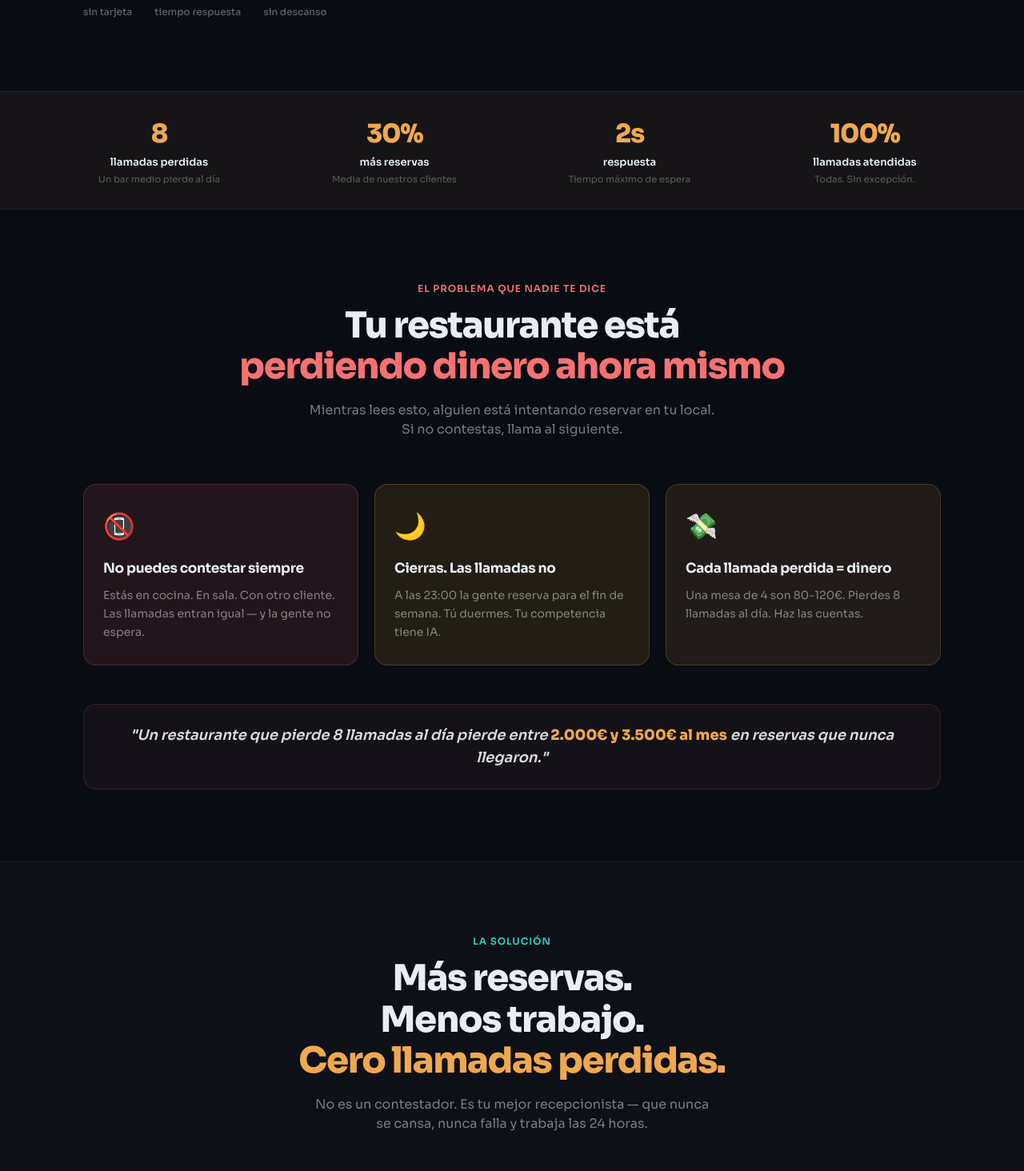
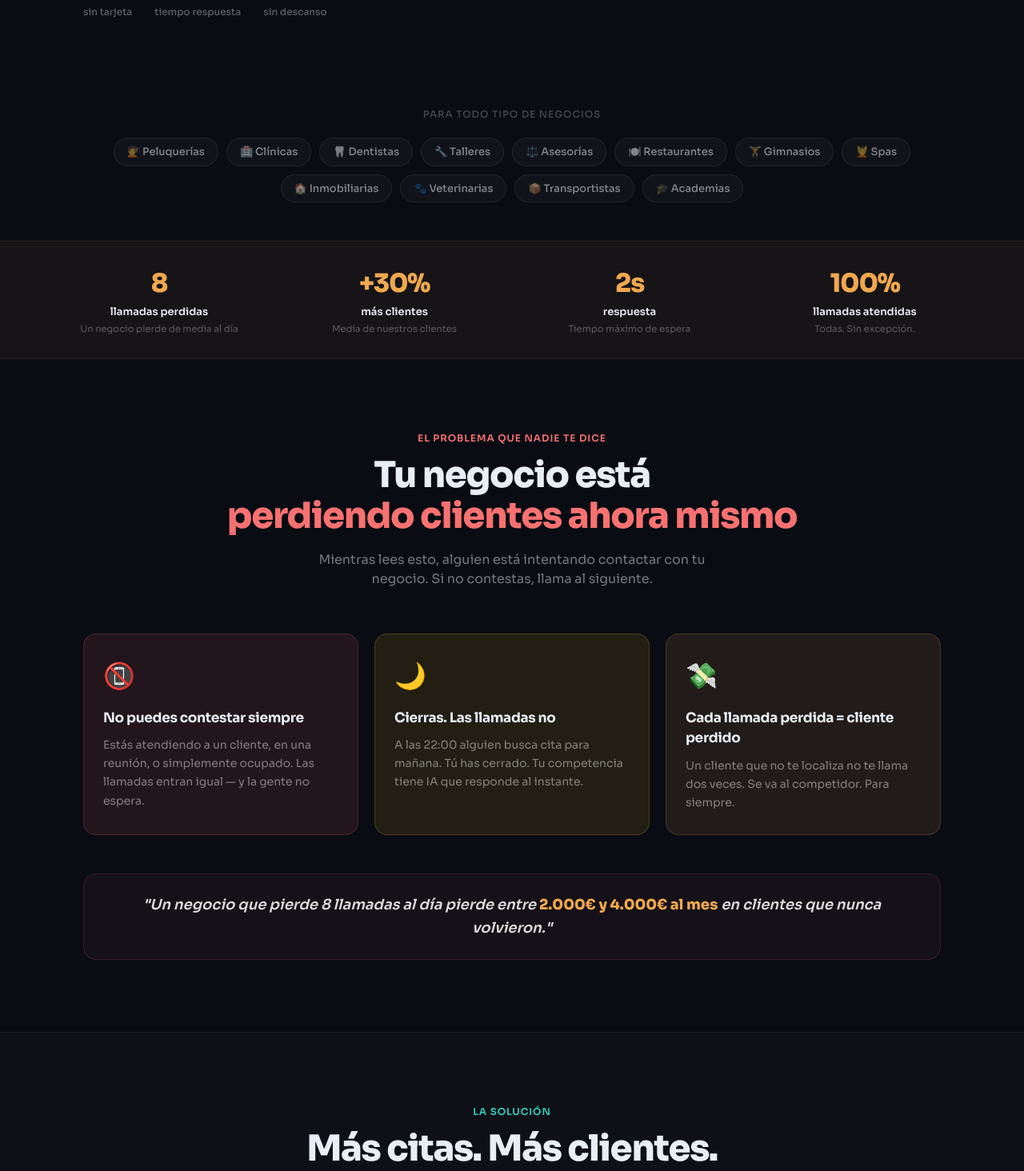
Before and after one commit to infohorizonstudioo-spec/restaurante-ai, a Next.js app: page / in a window 1280 px wide. Shown: the part 686-2150 px from the top of the page at 80% size. Built offline with nearby package versions, Linux system fonts and the light colour scheme.

Commit message:
landing: multisector - no solo restaurantes

```diff
--- a/src/app/page.tsx
+++ b/src/app/page.tsx
@@ -4,13 +4,13 @@ import Link from 'next/link'
 
 /* ─── LIVE NOTIFICATION FEED ─── */
 const NOTIFICATIONS = [
-  { icon:'📞', color:'#2DD4BF', msg:'Llamada entrante — Mesa para 4 el viernes', sub:'hace 2s' },
-  { icon:'✅', color:'#4ADE80', msg:'Reserva confirmada — García · Sábado 21:00', sub:'hace 8s' },
-  { icon:'🍽️', color:'#F0A84E', msg:'Pedido registrado — Mesa 3 · 47€', sub:'hace 15s' },
-  { icon:'📞', color:'#2DD4BF', msg:'Llamada entrante — Cumpleaños 8 personas', sub:'hace 22s' },
-  { icon:'✅', color:'#4ADE80', msg:'Reserva confirmada — López · Domingo 14:00', sub:'hace 31s' },
-  { icon:'🍽️', color:'#F0A84E', msg:'Pedido registrado — Mesa 7 · 82€', sub:'hace 40s' },
-  { icon:'📞', color:'#2DD4BF', msg:'Llamada entrante — Reserva terraza 2 pax', sub:'hace 55s' },
+  { icon:'📞', color:'#2DD4BF', msg:'Llamada entrante — Cita corte y color mañana', sub:'hace 2s' },
+  { icon:'✅', color:'#4ADE80', msg:'Cita confirmada — García · Viernes 11:00', sub:'hace 8s' },
+  { icon:'📋', color:'#F0A84E', msg:'Consulta registrada — Clínica · Revisión anual', sub:'hace 15s' },
+  { icon:'📞', color:'#2DD4BF', msg:'Llamada entrante — Presupuesto instalación AC', sub:'hace 22s' },
+  { icon:'✅', color:'#4ADE80', msg:'Reserva confirmada — López · Lunes 10:00', sub:'hace 31s' },
+  { icon:'🔧', color:'#A78BFA', msg:'Servicio agendado — Taller · Revisión ITV', sub:'hace 40s' },
+  { icon:'📞', color:'#2DD4BF', msg:'Llamada entrante — Asesoría fiscal autónomo', sub:'hace 55s' },
 ]
 
 function LiveFeed() {
@@ -53,12 +53,12 @@ function LiveFeed() {
 
 /* ─── LIVE CALL SIMULATION ─── */
 const CALL_STEPS = [
-  { who:'client', text:'Buenas, quería reservar mesa para mañana.' },
-  { who:'agent',  text:'¡Buenas! ¿Para cuántas personas y a qué hora?' },
-  { who:'client', text:'Para 4, sobre las 21:00.' },
-  { who:'agent',  text:'¿Prefiere terraza o interior?' },
-  { who:'client', text:'Terraza si hay.' },
-  { who:'confirm',text:'✓ Reserva creada · Mañana 21:00 · 4 personas · Terraza' },
+  { who:'client', text:'Buenas, quería pedir cita para esta semana.' },
+  { who:'agent',  text:'¡Hola! ¿Para qué servicio y qué día le viene mejor?' },
+  { who:'client', text:'Para el jueves, cualquier hora de mañana.' },
+  { who:'agent',  text:'Tengo disponible el jueves a las 10:30. ¿Le va bien?' },
+  { who:'client', text:'Perfecto, sí.' },
+  { who:'confirm',text:'✓ Cita confirmada · Jueves 10:30 · Registrada en el panel' },
 ]
 function CallSim() {
   const [shown, setShown] = useState<number[]>([])
@@ -187,7 +187,7 @@ export default function HomePage() {
             <span style={{background:'linear-gradient(135deg,#F0A84E,#FBBF24)',WebkitBackgroundClip:'text',WebkitTextFillColor:'transparent',backgroundClip:'text'}}>es dinero perdido</span>
           </h1>
           <p style={{fontSize:17,color:C.muted,lineHeight:1.75,marginBottom:16,maxWidth:500}}>
-            Tu restaurante recibe llamadas cuando estás ocupado, cuando cierras, o cuando no puedes contestar. <strong style={{color:C.text}}>Cada una es un cliente que se va.</strong>
+            Tu negocio recibe llamadas cuando estás ocupado, cuando cierras, o cuando no puedes contestar. <strong style={{color:C.text}}>Cada una es un cliente que se va.</strong>
           </p>
           <p style={{fontSize:15,color:'rgba(255,255,255,0.35)',marginBottom:40}}>
             Reservo.AI responde en menos de 2 segundos. Siempre.
@@ -255,12 +255,28 @@ export default function HomePage() {
         </div>
       </section>
 
+      {/* ── SECTORES ── */}
+      <div style={{padding:'20px clamp(16px,5vw,64px) 48px',maxWidth:1200,margin:'0 auto'}}>
+        <p style={{textAlign:'center',fontSize:12,color:'rgba(255,255,255,0.25)',letterSpacing:'0.08em',fontWeight:500,marginBottom:20}}>PARA TODO TIPO DE NEGOCIOS</p>
+        <div style={{display:'flex',flexWrap:'wrap',gap:10,justifyContent:'center'}}>
+          {[
+            '💇 Peluquerías','🏥 Clínicas','🦷 Dentistas','🔧 Talleres',
+            '⚖️ Asesorías','🍽️ Restaurantes','🏋️ Gimnasios','💆 Spas',
+            '🏠 Inmobiliarias','🐾 Veterinarias','📦 Transportistas','🎓 Academias',
+          ].map(s=>(
+            <div key={s} style={{background:'rgba(255,255,255,0.03)',border:'1px solid rgba(255,255,255,0.07)',borderRadius:20,padding:'7px 16px',fontSize:13,color:'rgba(255,255,255,0.5)',fontWeight:500,whiteSpace:'nowrap'}}>
+              {s}
+            </div>
+          ))}
+        </div>
+      </div>
+
       {/* ── STATS BAR ── */}
       <div style={{background:'rgba(240,168,78,0.05)',borderTop:'1px solid rgba(240,168,78,0.1)',borderBottom:'1px solid rgba(240,168,78,0.1)',padding:'28px clamp(16px,5vw,64px)'}}>
         <div style={{maxWidth:1200,margin:'0 auto',display:'grid',gridTemplateColumns:'repeat(4,1fr)',gap:24,textAlign:'center'}}>
           {[
-            {n:'8', s:'llamadas perdidas', t:'Un bar medio pierde al día'},
-            {n:'30%', s:'más reservas', t:'Media de nuestros clientes'},
+            {n:'8', s:'llamadas perdidas', t:'Un negocio pierde de media al día'},
+            {n:'+30%', s:'más clientes', t:'Media de nuestros clientes'},
             {n:'2s', s:'respuesta', t:'Tiempo máximo de espera'},
             {n:'100%', s:'llamadas atendidas', t:'Todas. Sin excepción.'},
           ].map(({n,s,t})=>(
@@ -278,16 +294,16 @@ export default function HomePage() {
         <div style={{textAlign:'center',marginBottom:56}}>
           <p style={{fontSize:12,fontWeight:600,color:C.red,letterSpacing:'0.08em',marginBottom:12}}>EL PROBLEMA QUE NADIE TE DICE</p>
           <h2 style={{fontSize:'clamp(28px,3.5vw,46px)',fontWeight:800,letterSpacing:'-0.03em',lineHeight:1.15,marginBottom:16}}>
-            Tu restaurante está<br/>
-            <span style={{color:C.red}}>perdiendo dinero ahora mismo</span>
+            Tu negocio está<br/>
+            <span style={{color:C.red}}>perdiendo clientes ahora mismo</span>
           </h2>
-          <p style={{fontSize:16,color:C.muted,maxWidth:520,margin:'0 auto'}}>Mientras lees esto, alguien está intentando reservar en tu local. Si no contestas, llama al siguiente.</p>
+          <p style={{fontSize:16,color:C.muted,maxWidth:520,margin:'0 auto'}}>Mientras lees esto, alguien está intentando contactar con tu negocio. Si no contestas, llama al siguiente.</p>
         </div>
         <div style={{display:'grid',gridTemplateColumns:'repeat(3,1fr)',gap:20}} className="prob-grid">
           {[
-            {icon:'📵',title:'No puedes contestar siempre',body:'Estás en cocina. En sala. Con otro cliente. Las llamadas entran igual — y la gente no espera.',color:'rgba(248,113,113,0.1)',bc:'rgba(248,113,113,0.2)'},
-            {icon:'🌙',title:'Cierras. Las llamadas no',body:'A las 23:00 la gente reserva para el fin de semana. Tú duermes. Tu competencia tiene IA.',color:'rgba(251,191,36,0.1)',bc:'rgba(251,191,36,0.2)'},
-            {icon:'💸',title:'Cada llamada perdida = dinero',body:'Una mesa de 4 son 80-120€. Pierdes 8 llamadas al día. Haz las cuentas.',color:'rgba(240,168,78,0.1)',bc:'rgba(240,168,78,0.2)'},
+            {icon:'📵',title:'No puedes contestar siempre',body:'Estás atendiendo a un cliente, en una reunión, o simplemente ocupado. Las llamadas entran igual — y la gente no espera.',color:'rgba(248,113,113,0.1)',bc:'rgba(248,113,113,0.2)'},
+            {icon:'🌙',title:'Cierras. Las llamadas no',body:'A las 22:00 alguien busca cita para mañana. Tú has cerrado. Tu competencia tiene IA que responde al instante.',color:'rgba(251,191,36,0.1)',bc:'rgba(251,191,36,0.2)'},
+            {icon:'💸',title:'Cada llamada perdida = cliente perdido',body:'Un cliente que no te localiza no te llama dos veces. Se va al competidor. Para siempre.',color:'rgba(240,168,78,0.1)',bc:'rgba(240,168,78,0.2)'},
           ].map(({icon,title,body,color,bc})=>(
             <div key={title} className="card-hover" style={{background:color,border:`1px solid ${bc}`,borderRadius:16,padding:'28px 24px'}}>
               <span style={{fontSize:32,display:'block',marginBottom:16}}>{icon}</span>
@@ -299,7 +315,7 @@ export default function HomePage() {
         {/* Pain quote */}
         <div style={{marginTop:48,background:'rgba(248,113,113,0.05)',border:'1px solid rgba(248,113,113,0.15)',borderRadius:16,padding:'24px 32px',textAlign:'center'}}>
           <p style={{fontSize:18,fontWeight:600,color:'rgba(255,255,255,0.85)',fontStyle:'italic',lineHeight:1.6}}>
-            "Un restaurante que pierde 8 llamadas al día pierde entre <span style={{color:C.amber,fontStyle:'normal',fontWeight:800}}>2.000€ y 3.500€ al mes</span> en reservas que nunca llegaron."
+            "Un negocio que pierde 8 llamadas al día pierde entre <span style={{color:C.amber,fontStyle:'normal',fontWeight:800}}>2.000€ y 4.000€ al mes</span> en clientes que nunca volvieron."
           </p>
         </div>
       </section>
@@ -310,16 +326,16 @@ export default function HomePage() {
           <div style={{textAlign:'center',marginBottom:56}}>
             <p style={{fontSize:12,fontWeight:600,color:C.teal,letterSpacing:'0.08em',marginBottom:12}}>LA SOLUCIÓN</p>
             <h2 style={{fontSize:'clamp(28px,3.5vw,46px)',fontWeight:800,letterSpacing:'-0.03em',lineHeight:1.15,marginBottom:16}}>
-              Más reservas.<br/>Menos trabajo.<br/>
+              Más citas. Más clientes.<br/>
               <span style={{color:C.amber}}>Cero llamadas perdidas.</span>
             </h2>
-            <p style={{fontSize:16,color:C.muted,maxWidth:500,margin:'0 auto'}}>No es un contestador. Es tu mejor recepcionista — que nunca se cansa, nunca falla y trabaja las 24 horas.</p>
+            <p style={{fontSize:16,color:C.muted,maxWidth:500,margin:'0 auto'}}>No es un contestador. Es tu mejor recepcionista — que nunca se cansa, nunca falla y trabaja las 24 horas. Para cualquier tipo de negocio.</p>
           </div>
           <div style={{display:'grid',gridTemplateColumns:'repeat(3,1fr)',gap:20}} className="prob-grid">
             {[
-              {icon:'📞',title:'Responde en 2 segundos',body:'Cada llamada, a cualquier hora. El cliente nunca escucha el buzón de voz.',color:C.teal},
-              {icon:'📅',title:'Crea la reserva sola',body:'Gestiona fecha, hora, personas y zona. Todo queda registrado en tu panel al instante.',color:C.amber},
-              {icon:'📊',title:'Tú lo ves todo en tiempo real',body:'Panel con llamadas, reservas y clientes actualizado en directo. Desde el móvil.',color:'#A78BFA'},
+              {icon:'📞',title:'Responde en 2 segundos',body:'Cada llamada, a cualquier hora. Tu cliente nunca escucha el buzón de voz ni cuelga esperando.',color:C.teal},
+              {icon:'📅',title:'Gestiona citas y solicitudes',body:'Agenda, informa, recoge datos. Todo queda registrado en tu panel al instante y en tiempo real.',color:C.amber},
+              {icon:'📊',title:'Tú lo ves todo en tiempo real',body:'Panel con llamadas, citas y clientes actualizado al momento. Desde el móvil, desde cualquier sitio.',color:'#A78BFA'},
             ].map(({icon,title,body,color})=>(
               <div key={title} className="card-hover" style={{background:'rgba(255,255,255,0.02)',border:`1px solid rgba(255,255,255,0.07)`,borderRadius:16,padding:'28px 24px'}}>
                 <div style={{width:44,height:44,borderRadius:12,background:`rgba(${color==='#2DD4BF'?'45,212,191':color===C.amber?'240,168,78':'167,139,250'},0.1)`,border:`1px solid rgba(${color==='#2DD4BF'?'45,212,191':color===C.amber?'240,168,78':'167,139,250'},0.2)`,display:'flex',alignItems:'center',justifyContent:'center',fontSize:20,marginBottom:16}}>
@@ -343,9 +359,9 @@ export default function HomePage() {
         </div>
         <div style={{display:'grid',gridTemplateColumns:'repeat(3,1fr)',gap:24,position:'relative'}} className="steps-grid">
           {[
-            {n:'01',icon:'📲',title:'Alguien llama a tu restaurante',body:'A las 14:00, a las 23:00, o cuando estás cerrado. Da igual.',color:'rgba(240,168,78,0.15)',bc:'rgba(240,168,78,0.3)'},
-            {n:'02',icon:'🤖',title:'Sofía responde en 2 segundos',body:'Con tu nombre, tu menú, tus horarios. Suena como una persona de tu equipo.',color:'rgba(45,212,191,0.1)',bc:'rgba(45,212,191,0.2)'},
-            {n:'03',icon:'✅',title:'La reserva aparece en tu panel',body:'Tú ves todo en tiempo real desde el móvil. Sin hacer nada.',color:'rgba(74,222,128,0.1)',bc:'rgba(74,222,128,0.2)'},
+            {n:'01',icon:'📲',title:'Alguien llama a tu negocio',body:'A las 14:00, a las 22:00, o cuando estás con otro cliente. Da igual. Siempre se atiende.',color:'rgba(240,168,78,0.15)',bc:'rgba(240,168,78,0.3)'},
+            {n:'02',icon:'🤖',title:'Tu IA responde en 2 segundos',body:'Con el nombre de tu negocio, tus servicios y tus horarios. Suena como alguien de tu equipo.',color:'rgba(45,212,191,0.1)',bc:'rgba(45,212,191,0.2)'},
+            {n:'03',icon:'✅',title:'La cita aparece en tu panel',body:'Tú lo ves todo en tiempo real desde el móvil o el ordenador. Sin hacer absolutamente nada.',color:'rgba(74,222,128,0.1)',bc:'rgba(74,222,128,0.2)'},
           ].map(({n,icon,title,body,color,bc},i)=>(
             <div key={n} style={{position:'relative'}}>
               <div className="card-hover" style={{background:color,border:`1px solid ${bc}`,borderRadius:20,padding:'32px 28px',height:'100%'}}>
```
